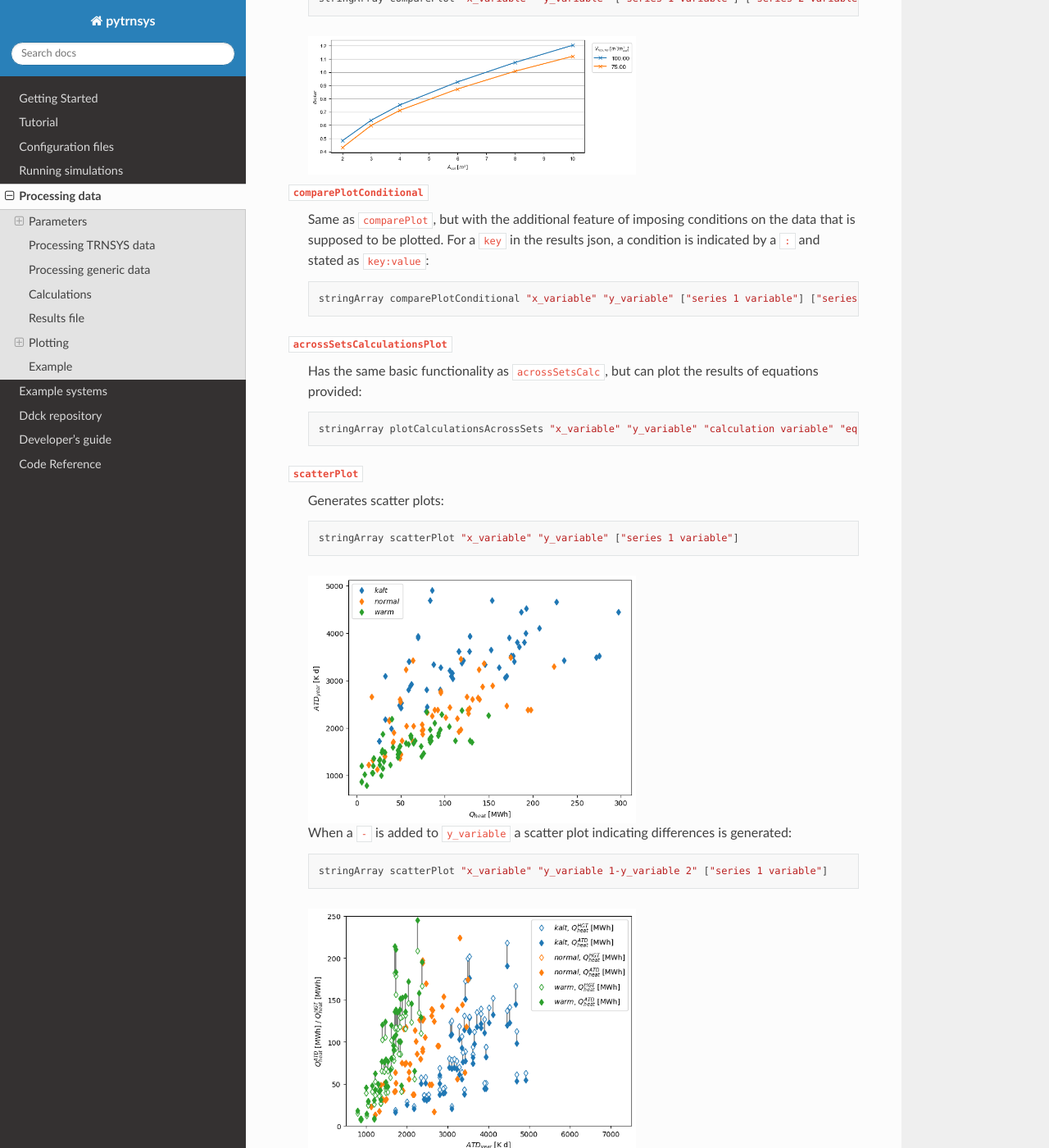
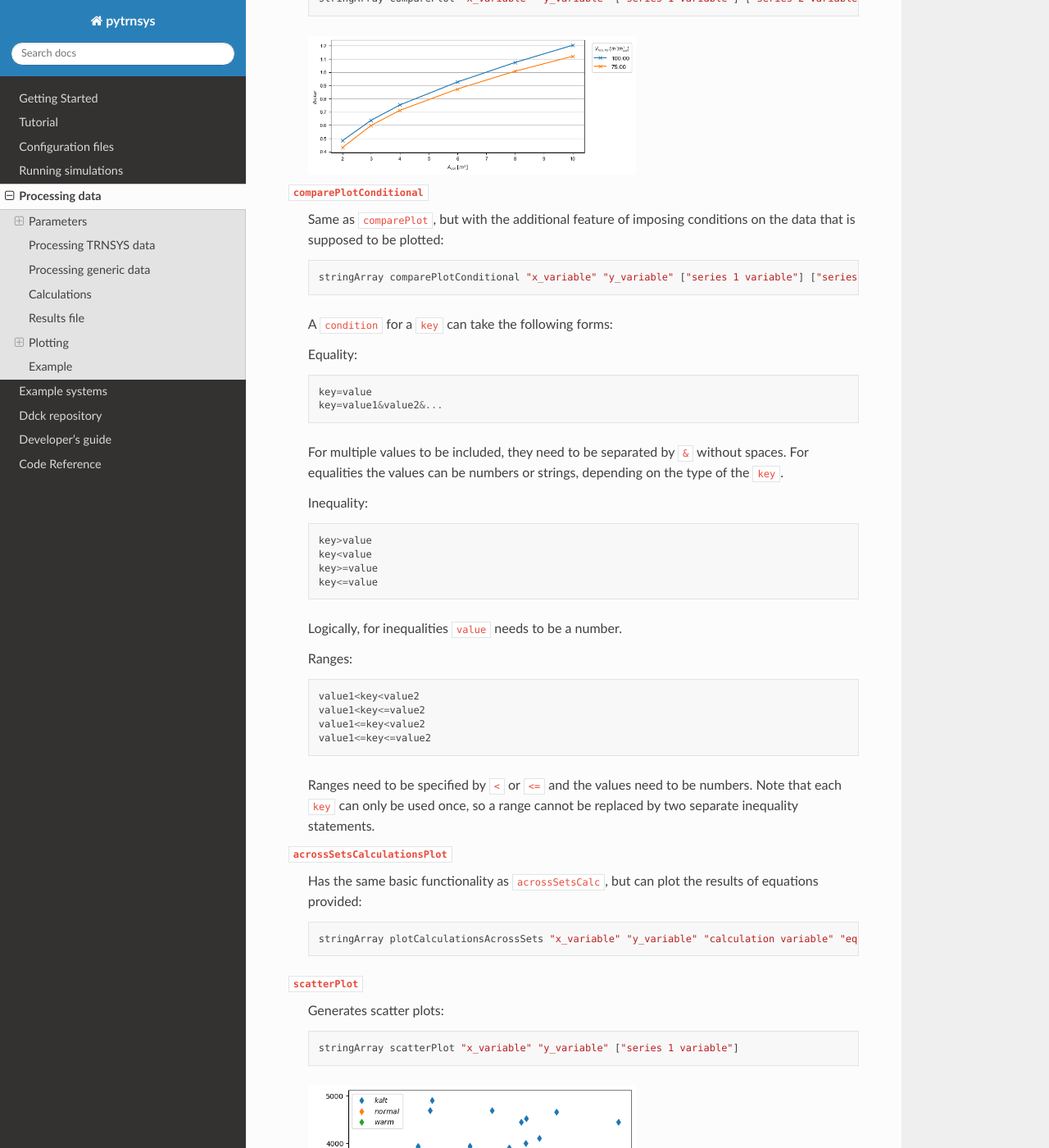
Before and after one commit to SPF-OST/pytrnsys, a Sphinx documentation site: the page built from docs/guide/process_data.rst, in a window 1280 px wide and 1400 px high, scrolled down 8418 px. Shown: the whole window at 82% size. Built offline with Sphinx 7.4.7 and the Read the Docs theme 2.0.0, drawn with Linux system fonts in a browser that asks for light colours; pages that are not in the unit, such as notebooks, are missing from menus.

Commit message:
Updated documentation for new condition functionality

```diff
--- a/docs/guide/process_data.rst
+++ b/docs/guide/process_data.rst
@@ -329,9 +329,38 @@ parameters. The custom defined plots will automatically be added to the result p
 
 ``comparePlotConditional``
     Same as ``comparePlot``, but with the additional feature of imposing conditions on the data that is supposed to be
-    plotted. For a ``key`` in the results json, a condition is indicated by a ``:`` and stated as ``key:value``::
+    plotted::
 
-        stringArray comparePlotConditional "x_variable" "y_variable" ["series 1 variable"] ["series 2 variable"] ["key 1:value 1"] ["key 2:value 2"] ...
+        stringArray comparePlotConditional "x_variable" "y_variable" ["series 1 variable"] ["series 2 variable"] ["condition 1"] ["condition 2"] ...
+
+    A ``condition`` for a ``key`` can take the following forms:
+
+    Equality::
+
+        key=value
+        key=value1&value2&...
+
+    For multiple values to be included, they need to be separated by ``&`` without spaces. For equalities the values can
+    be numbers or strings, depending on the type of the ``key``.
+
+    Inequality::
+
+        key>value
+        key<value
+        key>=value
+        key<=value
+
+    Logically, for inequalities ``value`` needs to be a number.
+
+    Ranges::
+
+        value1<key<value2
+        value1<key<=value2
+        value1<=key<value2
+        value1<=key<=value2
+
+    Ranges need to be specified by ``<`` or ``<=`` and the values need to be numbers. Note that each ``key`` can only be
+    used once, so a range cannot be replaced by two separate inequality statements.
 
 ``acrossSetsCalculationsPlot``
     Has the same basic functionality as ``acrossSetsCalc``, but can plot the results of equations provided::
```
Also changed, not shown: 1 other file.
